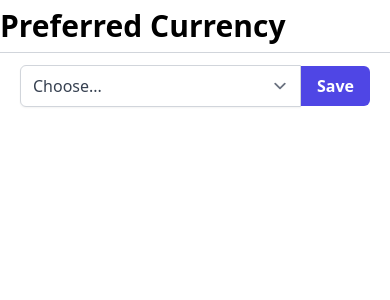
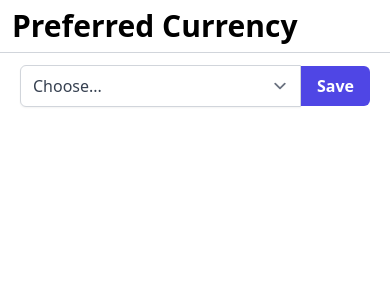
Before and after one commit to JunaidSalim/ExpenseTracker, a Django app: page /preference/ in a window 390 px wide. Shown: the part 44-344 px from the top of the page. Run offline with Django 5.2, Linux system fonts and the light colour scheme; the visitor is signed in with stand-in values (Sample User, id 1); style sheets or scripts are compiled from the project's sources; some libraries are stand-ins or nearby versions.

Commit message:
resposiveness completed

```diff
--- a/templates/preferences/preference.html
+++ b/templates/preferences/preference.html
@@ -1,7 +1,7 @@
 {% extends "base.html" %}
 
 {% block content %}
-<h5 class="text-3xl mt-2 font-semibold">Preferred Currency</h5>
+<h5 class="ml-3 md:ml-0 text-3xl mt-2 font-semibold">Preferred Currency</h5>
 <hr class="my-2 border-gray-300" />
 {% include "components/messages.html" %}
 <div class="mt-3 mx-5">
```
